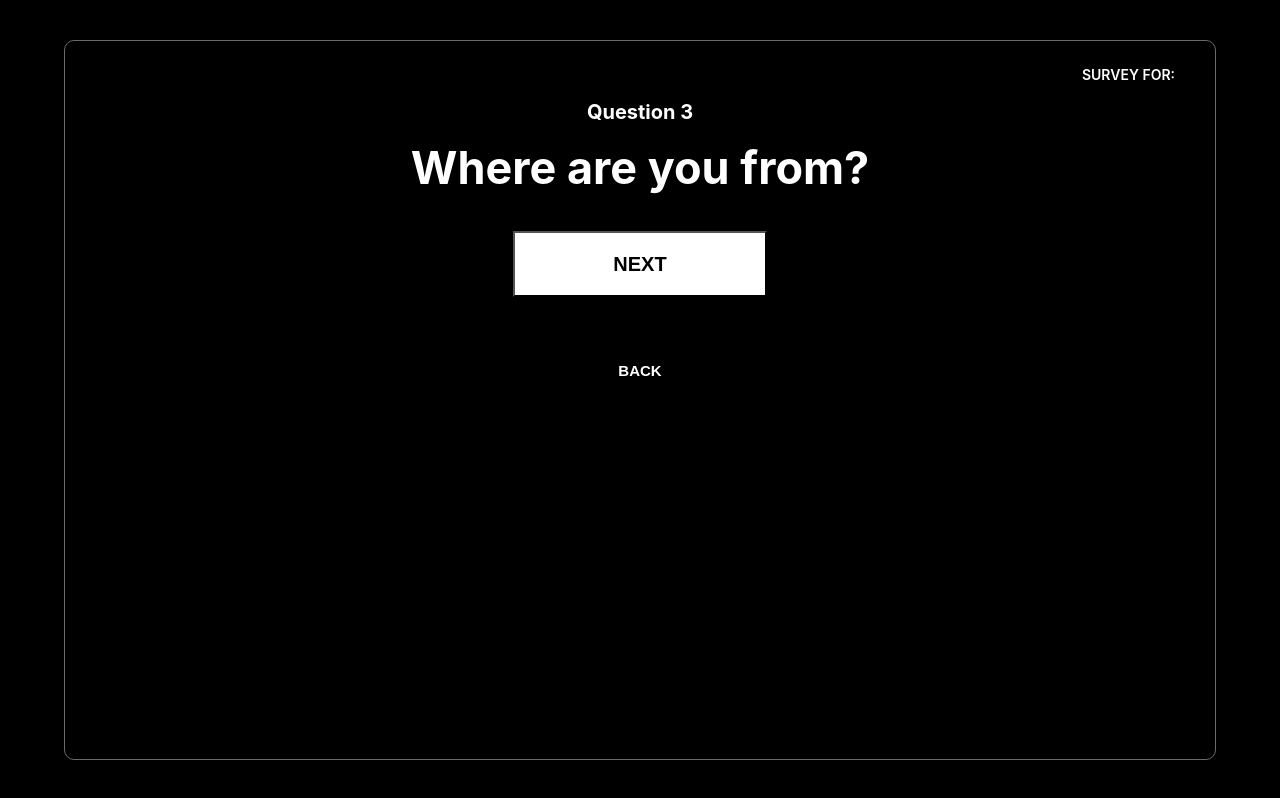
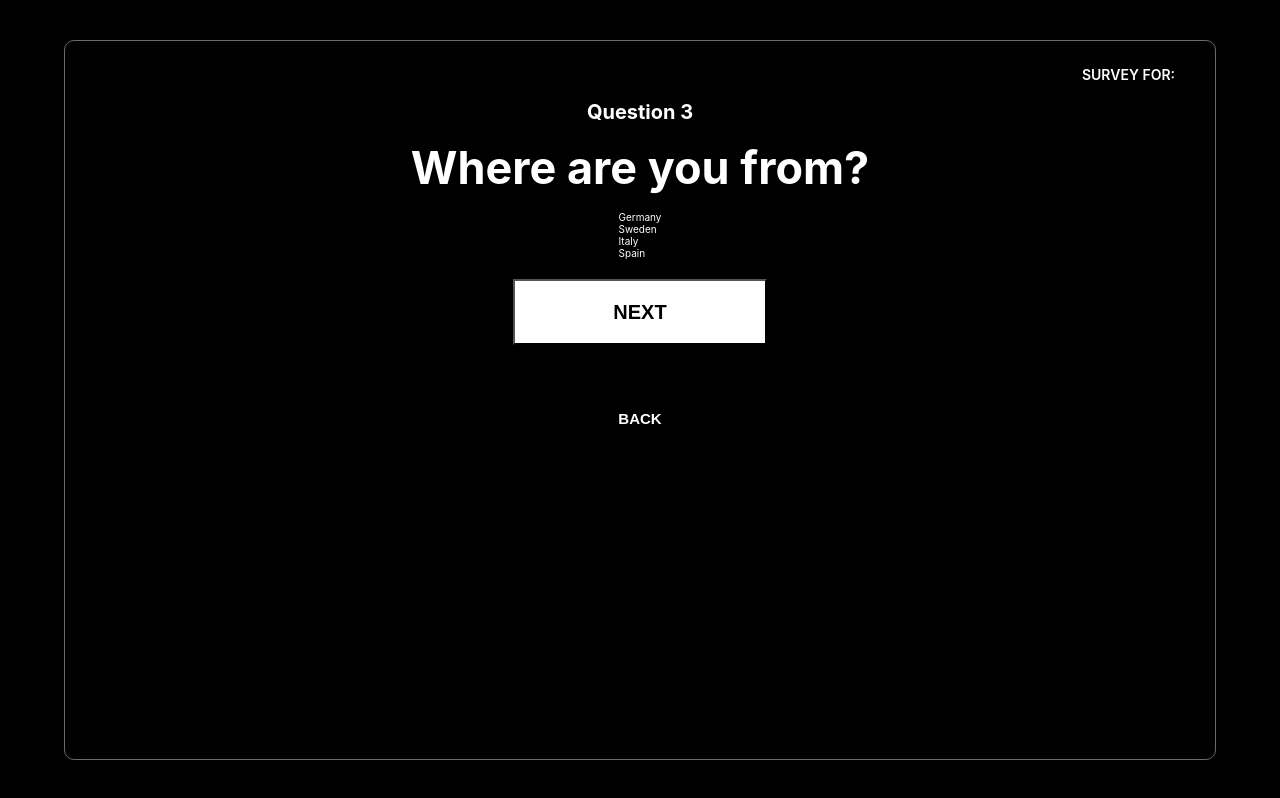
Before and after one commit to anna-1980/Survey, a React (Create React App) app: page /question3 in a window 1280 px wide. Built offline with nearby package versions, Linux system fonts and the light colour scheme.

Commit message:
starting question 3 functionality

```diff
--- a/src/Screens/Question3.js
+++ b/src/Screens/Question3.js
@@ -2,6 +2,7 @@ import { useEffect, useState } from 'react';
 import { Routes, Route, useNavigate } from "react-router-dom";
 import ForwardButton from '../components/ForwardButton';
 import BackButton from '../components/BackButton';
+import DropDown from '../components/DropDown'
 
 const Question3 = ({userNameInput, setQuestion3Answer}) => {
     let navigate = useNavigate();
@@ -21,6 +22,9 @@ const Question3 = ({userNameInput, setQuestion3Answer}) => {
   <>
      <h3>Question 3</h3>
     <h2>Where are you from?</h2>
+
+    <DropDown />
+
     <ForwardButton onClick={question3Next}
           value="NEXT"/>
     <BackButton
--- /dev/null
+++ b/src/components/DropDown.js
@@ -0,0 +1,37 @@
+import { useEffect, useState } from 'react';
+
+const DropDown = () => {
+
+const chooseCountry = (e) => {
+    console.log(e.target.value)
+}
+    // useEffect(() => {
+
+    //  }, [ ])
+
+
+  return (
+    <>
+        <nav className='dropDown'>
+            <ul className='choice1'>Germany</ul>
+            <ul className='choice1'>Sweden</ul>
+            <ul className='choice1'>Italy</ul>
+            <ul className='choice1'>Spain</ul>
+        </nav>
+    </>
+  )
+}
+
+export default DropDown
+
+{/* <>
+<label for="country">Please choose your country?</label>
+
+<select id="country" name="country" onChange={chooseCountry}>
+<option value="Germnay">Germnay</option>
+<option value="Sweden">Sweden</option>
+<option value="Italy">Italy</option>
+<option value="Spain">Spain</option>
+</select>
+
+</> */}
```
Also changed, not shown: src/App.css (line endings or trailing spaces).
